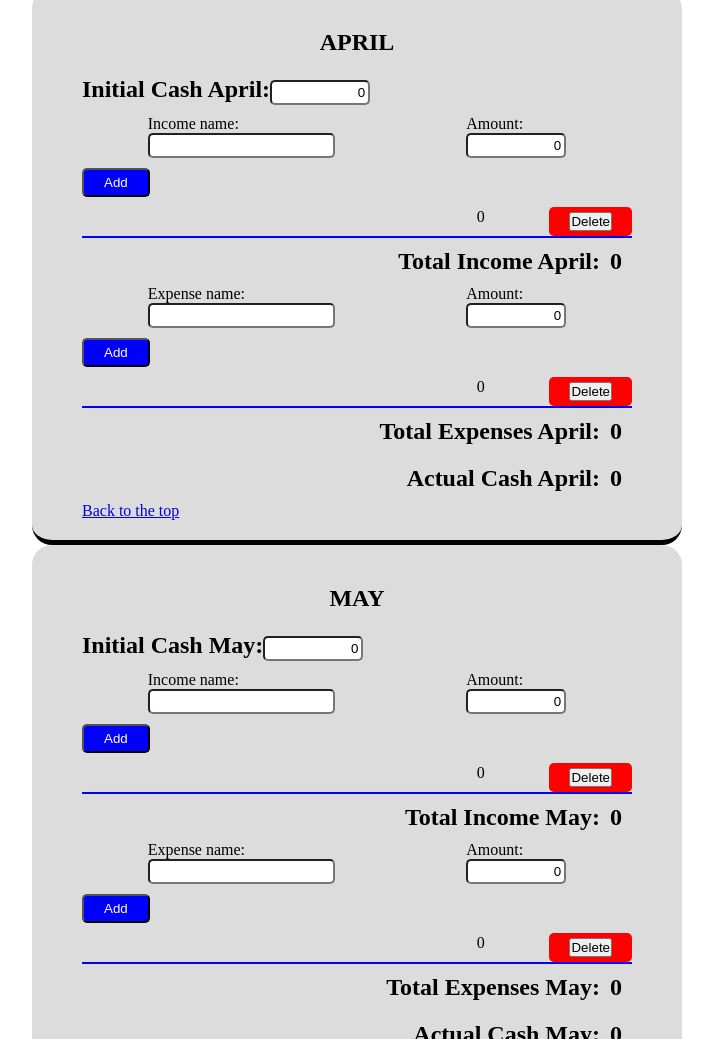
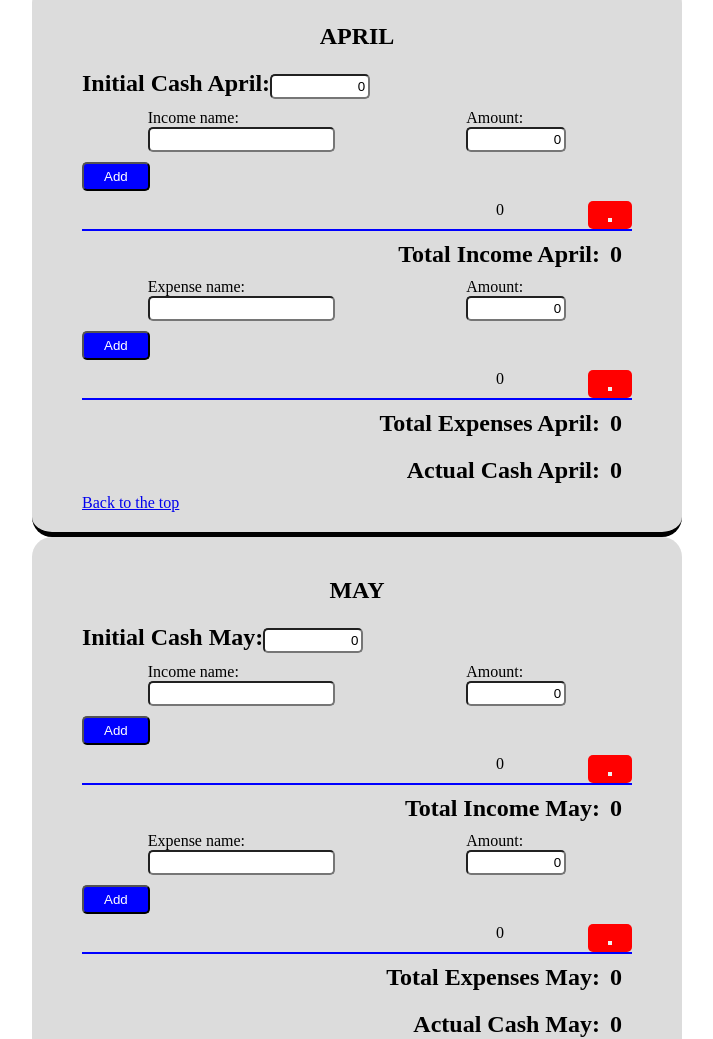
Before and after one commit to Niki2222/budget, a plain HTML site: page index.html in a window 1280 px wide. Shown: the part 2428-3467 px from the top of the page, without its empty margins (283-996 px from the left). Drawn offline with Linux system fonts and the light colour scheme.

Commit message:
third commit

```diff
--- a/index.html
+++ b/index.html
@@ -147,9 +147,9 @@
                     <section>
                       <div class="section_row">
                         <div class="row">
-                          <div class="row_one"><span></span></div>
+                          <div class="row_one"></div>
                           <span class="income_amount">0</span>
-                          <span class="btn btn_delete"><button >Delete</button></span>
+                          <span class="btn btn_delete"><button></button></span>
                         </div>
                       </div>
                     </section>
@@ -175,7 +175,7 @@
                           <div class="row_expense">
                             <div class="row_one"><span></span></div>
                             <span class="expense_amount">0</span>
-                            <span class="btn btn_delete"><button >Delete</button></span>
+                            <span class="btn btn_delete"><button ></button></span>
                           </div>
                         </div>
                       </section>
@@ -219,7 +219,7 @@
                         <div class="row row_feb">
                           <div class="row_one"><span></span></div>
                           <span class="income_amount_feb">0</span>
-                          <span class="btn btn_delete"><button >Delete</button></span>
+                          <span class="btn btn_delete"><button ></button></span>
                         </div>
                       </div>
                     </section>
@@ -245,7 +245,7 @@
                           <div class="row_expense row_expense_feb">
                             <div class="row_one"><span></span></div>
                             <span class="expense_amount_feb">0</span>
-                            <span class="btn btn_delete"><button >Delete</button></span>
+                            <span class="btn btn_delete"><button ></button></span>
                           </div>
                         </div>
                       </section>
@@ -289,7 +289,7 @@
                         <div class="row row_mar">
                           <div class="row_one"><span></span></div>
                           <span class="income_amount_mar">0</span>
-                          <span class="btn btn_delete"><button >Delete</button></span>
+                          <span class="btn btn_delete"><button ></button></span>
                         </div>
                       </div>
                     </section>
@@ -315,7 +315,7 @@
                           <div class="row_expense row_expense_mar">
                             <div class="row_one"><span></span></div>
                             <span class="expense_amount_mar">0</span>
-                            <span class="btn btn_delete"><button >Delete</button></span>
+                            <span class="btn btn_delete"><button ></button></span>
                           </div>
                         </div>
                       </section>
@@ -359,7 +359,7 @@
                         <div class="row row_apr">
                           <div class="row_one"><span></span></div>
                           <span class="income_amount_apr">0</span>
-                          <span class="btn btn_delete"><button >Delete</button></span>
+                          <span class="btn btn_delete"><button ></button></span>
                         </div>
                       </div>
                     </section>
@@ -385,7 +385,7 @@
                           <div class="row_expense row_expense_apr">
                             <div class="row_one"><span></span></div>
                             <span class="expense_amount_apr">0</span>
-                            <span class="btn btn_delete"><button >Delete</button></span>
+                            <span class="btn btn_delete"><button ></button></span>
                           </div>
                         </div>
                       </section>
@@ -429,7 +429,7 @@
                         <div class="row row_may">
                           <div class="row_one"><span></span></div>
                           <span class="income_amount_may">0</span>
-                          <span class="btn btn_delete"><button >Delete</button></span>
+                          <span class="btn btn_delete"><button ></button></span>
                         </div>
                       </div>
                     </section>
@@ -455,7 +455,7 @@
                           <div class="row_expense row_expense_may">
                             <div class="row_one"><span></span></div>
                             <span class="expense_amount_may">0</span>
-                            <span class="btn btn_delete"><button >Delete</button></span>
+                            <span class="btn btn_delete"><button ></button></span>
                           </div>
                         </div>
                       </section>
@@ -499,7 +499,7 @@
                         <div class="row row_jun">
                           <div class="row_one"><span></span></div>
                           <span class="income_amount_jun">0</span>
-                          <span class="btn btn_delete"><button >Delete</button></span>
+                          <span class="btn btn_delete"><button ></button></span>
                         </div>
                       </div>
                     </section>
@@ -525,7 +525,7 @@
                           <div class="row_expense row_expense_jun">
                             <div class="row_one"><span></span></div>
                             <span class="expense_amount_jun">0</span>
-                            <span class="btn btn_delete"><button >Delete</button></span>
+                            <span class="btn btn_delete"><button ></button></span>
                           </div>
                         </div>
                       </section>
@@ -569,7 +569,7 @@
                         <div class="row row_jul">
                           <div class="row_one"><span></span></div>
                           <span class="income_amount_jul">0</span>
-                          <span class="btn btn_delete"><button >Delete</button></span>
+                          <span class="btn btn_delete"><button ></button></span>
                         </div>
                       </div>
                     </section>
@@ -595,7 +595,7 @@
                           <div class="row_expense row_expense_jul">
                             <div class="row_one"><span></span></div>
                             <span class="expense_amount_jul">0</span>
-                            <span class="btn btn_delete"><button >Delete</button></span>
+                            <span class="btn btn_delete"><button ></button></span>
                           </div>
                         </div>
                       </section>
@@ -639,7 +639,7 @@
                         <div class="row row_aug">
                           <div class="row_one"><span></span></div>
                           <span class="income_amount_aug">0</span>
-                          <span class="btn btn_delete"><button >Delete</button></span>
+                          <span class="btn btn_delete"><button ></button></span>
                         </div>
                       </div>
                     </section>
@@ -665,7 +665,7 @@
                           <div class="row_expense row_expense_aug">
                             <div class="row_one"><span></span></div>
                             <span class="expense_amount_aug">0</span>
-                            <span class="btn btn_delete"><button >Delete</button></span>
+                            <span class="btn btn_delete"><button ></button></span>
                           </div>
                         </div>
                       </section>
@@ -709,7 +709,7 @@
                         <div class="row row_sep">
                           <div class="row_one"><span></span></div>
                           <span class="income_amount_sep">0</span>
-                          <span class="btn btn_delete"><button >Delete</button></span>
+                          <span class="btn btn_delete"><button ></button></span>
                         </div>
                       </div>
                     </section>
@@ -735,7 +735,7 @@
                           <div class="row_expense row_expense_sep">
                             <div class="row_one"><span></span></div>
                             <span class="expense_amount_sep">0</span>
-                            <span class="btn btn_delete"><button >Delete</button></span>
+                            <span class="btn btn_delete"><button ></button></span>
                           </div>
                         </div>
                       </section>
@@ -779,7 +779,7 @@
                         <div class="row row_oct">
                           <div class="row_one"><span></span></div>
                           <span class="income_amount_oct">0</span>
-                          <span class="btn btn_delete"><button >Delete</button></span>
+                          <span class="btn btn_delete"><button ></button></span>
                         </div>
                       </div>
                     </section>
@@ -805,7 +805,7 @@
                           <div class="row_expense row_expense_oct">
                             <div class="row_one"><span></span></div>
                             <span class="expense_amount_oct">0</span>
-                            <span class="btn btn_delete"><button >Delete</button></span>
+                            <span class="btn btn_delete"><button ></button></span>
                           </div>
                         </div>
                       </section>
@@ -849,7 +849,7 @@
                         <div class="row row_nov">
                           <div class="row_one"><span></span></div>
                           <span class="income_amount_nov">0</span>
-                          <span class="btn btn_delete"><button >Delete</button></span>
+                          <span class="btn btn_delete"><button ></button></span>
                         </div>
                       </div>
                     </section>
@@ -875,7 +875,7 @@
                           <div class="row_expense row_expense_nov">
                             <div class="row_one"><span></span></div>
                             <span class="expense_amount_nov">0</span>
-                            <span class="btn btn_delete"><button >Delete</button></span>
+                            <span class="btn btn_delete"><button ></button></span>
                           </div>
                         </div>
                       </section>
@@ -919,7 +919,7 @@
                         <div class="row row_dec">
                           <div class="row_one"><span></span></div>
                           <span class="income_amount_dec">0</span>
-                          <span class="btn btn_delete"><button >Delete</button></span>
+                          <span class="btn btn_delete"><button ></button></span>
                         </div>
                       </div>
                     </section>
@@ -945,7 +945,7 @@
                           <div class="row_expense row_expense_dec">
                             <div class="row_one"><span></span></div>
                             <span class="expense_amount_dec">0</span>
-                            <span class="btn btn_delete"><button >Delete</button></span>
+                            <span class="btn btn_delete"><button ></button></span>
                           </div>
                         </div>
                       </section>
--- a/style.css
+++ b/style.css
@@ -45,7 +45,6 @@ header h4 {
 main .container {
     max-width: 350px;
     margin: 0 auto;
-    /* border: 1px solid red; */
     padding: 20px 5px;
 }
 .main_grid {
@@ -139,7 +138,6 @@ main h2:first-child {
     display: flex;
     justify-content: space-around;
     align-items: center;
-    /* border: 1px solid blue; */
 }
 .form_group_div {
     display: flex;
@@ -190,7 +188,6 @@ main h2:first-child {
     justify-content: space-between;
     align-items: center;
     border-bottom: 2px solid blue;
-    /* width: 350px; */
     margin: 0 auto;
 
 }
@@ -200,4 +197,5 @@ main h2:first-child {
 .btn_delete {
     background-color: red;
     cursor: pointer;
+    overflow: hidden;
 }
```
